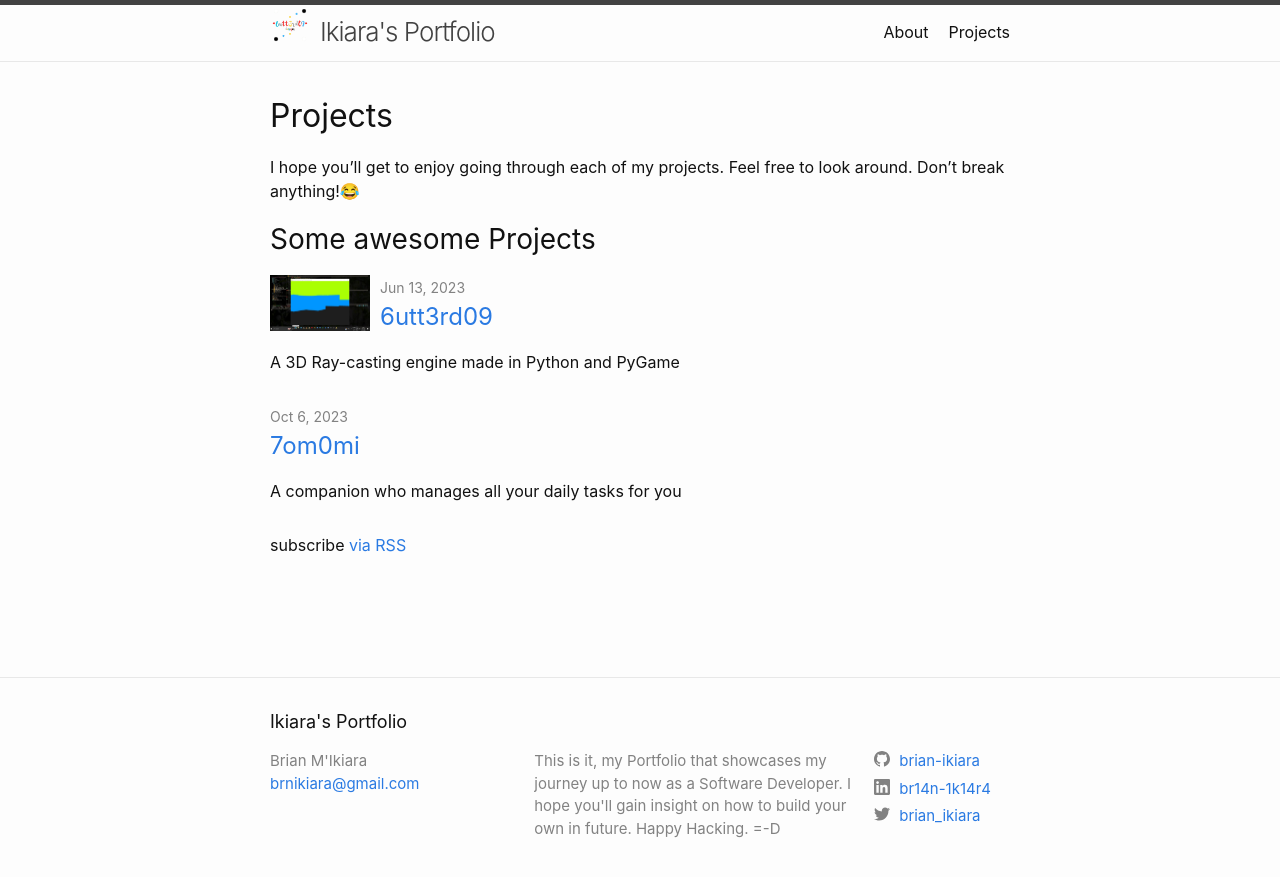
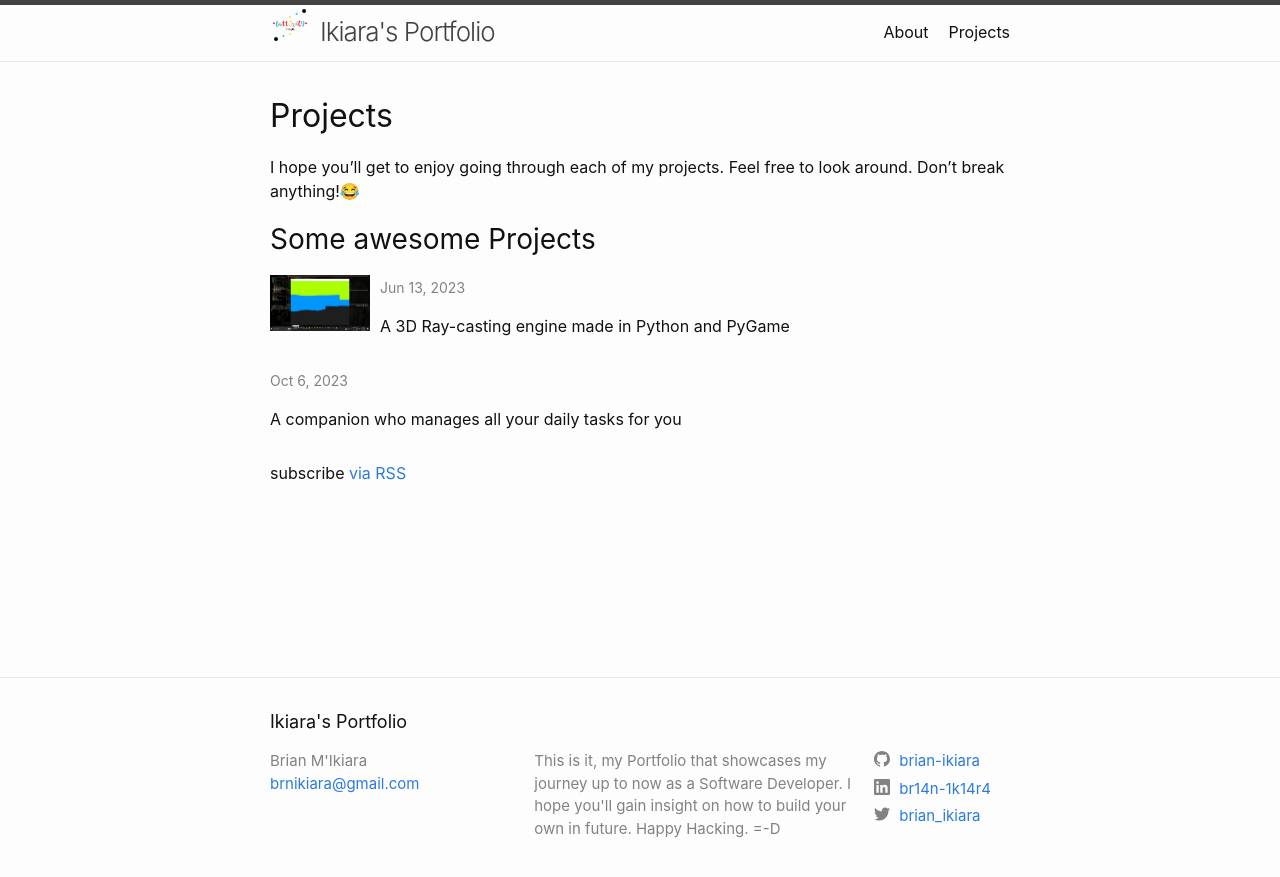
Before and after one commit to brian-ikiara/brian-ikiara.github.io, a Jekyll site: the page built from projects.md, in a window 1280 px wide. Shown: the top 877 px of the page. Built offline with Jekyll 4.4.1, drawn with Linux system fonts in a browser that asks for light colours.

Commit message:
:test_tube: Trying out the new URL definitions...
I changed the post link to point to the page other than the link
defined.

```diff
--- a/_layouts/project.html
+++ b/_layouts/project.html
@@ -20,7 +20,7 @@
           <img src="{{ project.thumbnail | relative_url }}" alt="{{ project.title }}" class="thumbnail">
         {%- endif -%}
         <h3>
-          <a class="post-link" href="{{ project.url | relative_url }}">
+          <a class="u-url" href="{{ page.url | relative_url }}" hidden>
             {{ project.title | escape }}
           </a>
         </h3>
```
Also changed, not shown: projects.md (+1 -0 lines).
